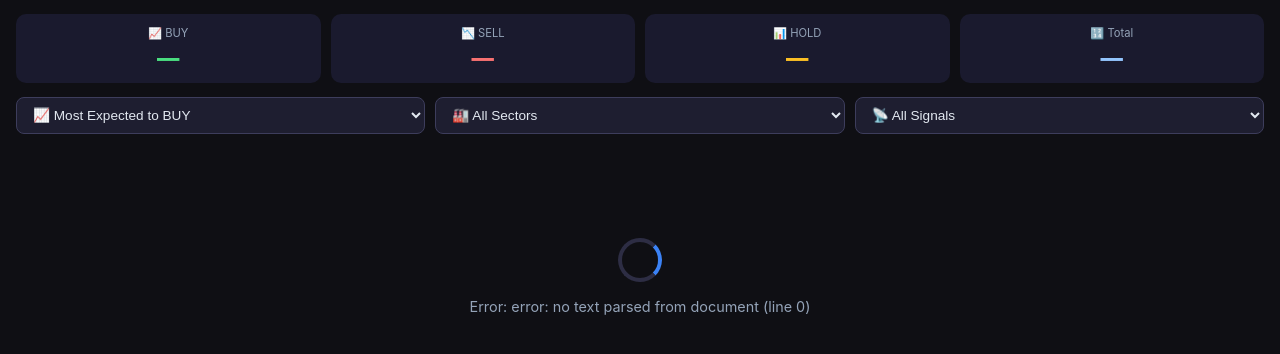
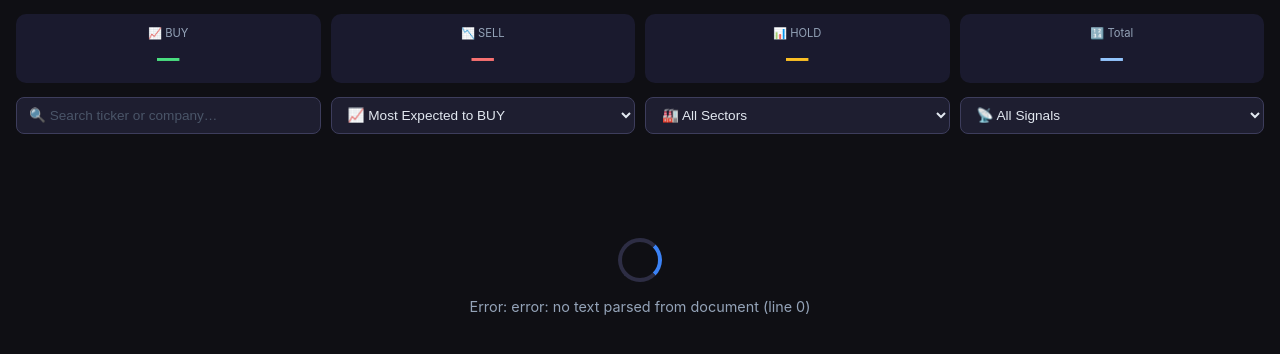
Before and after one commit to Tommysoliman/All_Stock, a Flask app: page / in a window 1280 px wide. Shown: the part 61-415 px from the top of the page. Run offline with Flask 3, Linux system fonts and the light colour scheme.

Commit message:
Feature: add live search filter by ticker or company name

```diff
--- a/templates/index.html
+++ b/templates/index.html
@@ -67,7 +67,7 @@
       gap: 10px;
       padding: 0 16px 14px;
     }
-    .controls select {
+    .controls select, #search-input {
       flex: 1;
       min-width: 160px;
       background: #1e1e30;
@@ -77,7 +77,17 @@
       padding: 9px 12px;
       font-size: 0.85rem;
       cursor: pointer;
+      outline: none;
     }
+    #search-input {
+      min-width: 180px;
+      cursor: text;
+    }
+    #search-input:focus {
+      border-color: #3b82f6;
+      box-shadow: 0 0 0 2px rgba(59,130,246,0.3);
+    }
+    #search-input::placeholder { color: #4a5568; }
 
     #updated {
       padding: 0 16px 10px;
@@ -199,6 +209,8 @@
 </div>
 
 <div class="controls">
+  <input id="search-input" type="text" placeholder="🔍 Search ticker or company…" autocomplete="off" />
+
   <select id="sort-sel">
     <option value="score-desc">📈 Most Expected to BUY</option>
     <option value="score-asc">📉 Most Expected to SELL</option>
@@ -282,10 +294,12 @@
   function renderTable() {
     const sector = document.getElementById("sector-sel").value;
     const signal = document.getElementById("signal-sel").value;
+    const query  = document.getElementById("search-input").value.trim().toLowerCase();
 
     let data = allData.filter(r =>
       (!sector || r.sector === sector) &&
-      (!signal || r.signal === signal)
+      (!signal || r.signal === signal) &&
+      (!query  || r.ticker.toLowerCase().includes(query) || r.company.toLowerCase().includes(query))
     );
 
     // Sort
@@ -385,6 +399,7 @@
 
   document.getElementById("sector-sel").addEventListener("change", renderTable);
   document.getElementById("signal-sel").addEventListener("change", renderTable);
+  document.getElementById("search-input").addEventListener("input", renderTable);
 
   // Column header click sort
   document.querySelectorAll("thead th[data-col]").forEach(th => {
```
